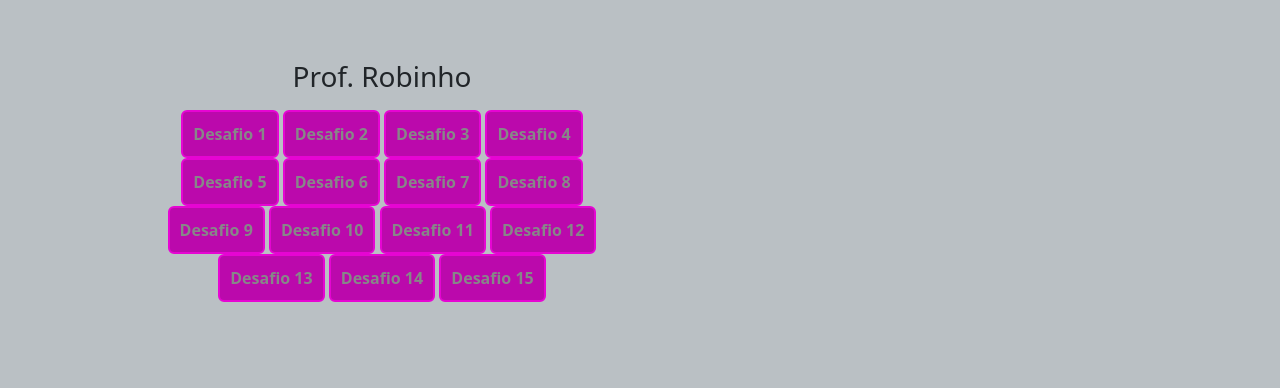
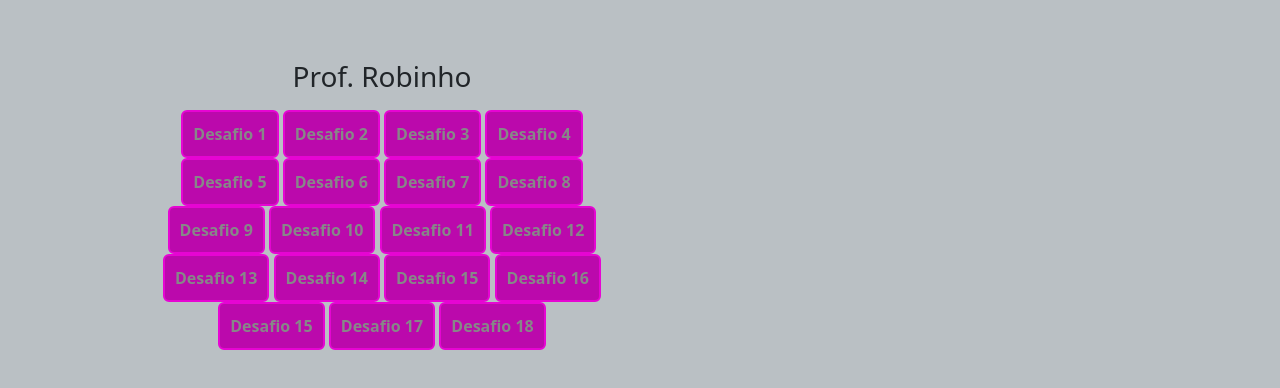
Before and after one commit to Gabrielnxnx/desafiosrobison, a plain HTML site: page index.html in a window 1280 px wide. Shown: the part 76-464 px from the top of the page. Drawn offline with nearby package versions, Linux system fonts and the light colour scheme.

Commit message:
Update index.html

```diff
--- a/index.html
+++ b/index.html
@@ -57,6 +57,10 @@
                                 <a href="desafio13.html" class="btn btn-info link-a-1">Desafio 13</a>
                                 <a href="desafio14.html" class="btn btn-info link-a-1">Desafio 14</a>
                                 <a href="desafio15.html" class="btn btn-info link-a-1">Desafio 15</a>
+                                <a href="desafio16.html" class="btn btn-info link-a-1">Desafio 16</a>
+                                <a href="desafio16B.html" class="btn btn-info link-a-1">Desafio 15</a>
+                                <a href="desafio17.html" class="btn btn-info link-a-1">Desafio 17</a>
+                                <a href="desafio18.html" class="btn btn-info link-a-1">Desafio 18</a>
                         </section>
                     </div>
 
```
